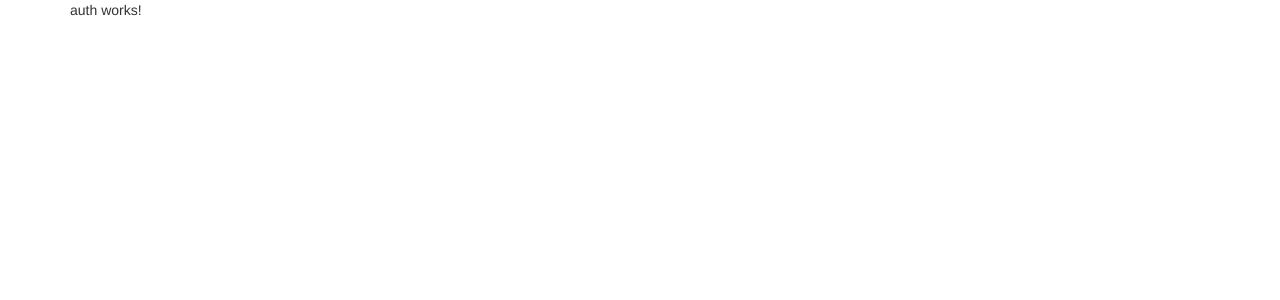
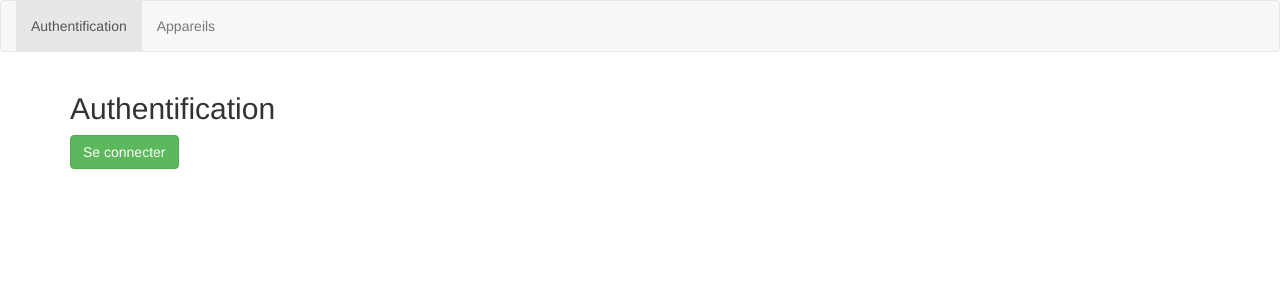
Before and after one commit to ondina-draia/angular-project, an Angular app: page /auth in a window 1280 px wide. Shown: the top 300 px of the page. Built offline with nearby package versions, Linux system fonts and the light colour scheme.

Commit message:
ca marche

```diff
--- a/src/app/app.component.html
+++ b/src/app/app.component.html
@@ -1,3 +1,11 @@
+<nav class="navbar navbar-default">
+  <div class="container-fluid">
+    <ul class="nav navbar-nav">
+      <li routerLinkActive = "active"><a routerLink = "auth"> Authentification </a></li>
+      <li routerLinkActive = "active"><a routerLink = "appareils"> Appareils </a></li>
+    </ul>
+  </div>
+</nav>
 <div class="container">
   <div class="row">
     <div class="col-xs-12">
--- a/src/app/app.module.ts
+++ b/src/app/app.module.ts
@@ -11,6 +11,7 @@ import { AppareilService } from "./services/appareil.service";
 import { AuthComponent } from './auth/auth.component';
 import { AppareilViewComponent } from './appareil-view/appareil-view.component';
 import { RouterModule, Routes } from "@angular/router";
+import { AuthService } from './services/auth.services';
 
 const appRoutes: Routes = [
   { path: 'appareils', component: AppareilViewComponent },
@@ -32,7 +33,8 @@ const appRoutes: Routes = [
     RouterModule.forRoot(appRoutes)
   ],
   providers: [
-    AppareilService
+    AppareilService,
+    AuthService
   ],
   bootstrap: [AppComponent]
 })
--- a/src/app/appareil-view/appareil-view.component.ts
+++ b/src/app/appareil-view/appareil-view.component.ts
@@ -7,32 +7,21 @@ import { AppareilService } from '../services/appareil.service';
   styleUrls: ['./appareil-view.component.scss']
 })
 export class AppareilViewComponent implements OnInit {
-  //appareils move in appareil.service.ts
+
   appareils: any[];
 
-  isAuth = false;
+  lastUpdate = new Promise((resolve, reject) => {
+    const date = new Date();
+    setTimeout(
+      () => {
+        resolve(date);
+      }, 2000
+    );
+  });
 
-  // Pipes date
-  lastUpdate = new Promise(
-    (resolve, reject) => {
-      const date = new Date();
-      setTimeout(() => {
-        resolve(date);
-        }, 2000
-      );
-    }
-  )
-
-
-  constructor(private appareilService: AppareilService) {
-    // setTimeout(() => {
-    //   this.isAuth = true;
-    // }, 4000
-    // );
-  }
+  constructor(private appareilService: AppareilService) { }
 
   ngOnInit() {
-    //create services
     this.appareils = this.appareilService.appareils;
   }
 
@@ -41,10 +30,12 @@ export class AppareilViewComponent implements OnInit {
   }
 
   onEteindre() {
-    if (confirm('Etes-vous sûr de vouloir éteindre tous vos appareils ?')) {
+    if(confirm('Etes-vous sûr de vouloir éteindre tous vos appareils ?')) {
       this.appareilService.switchOffAll();
+    } else {
+      return null;
     }
-    return null
   }
-
+/*The comlaint is that the first if(){} is missing an else{} block with a return statement. You can disable this behaviour in a tsconfig file setting:
+ "noImplicitReturns": false, */
 }
--- a/src/app/auth/auth.component.html
+++ b/src/app/auth/auth.component.html
@@ -1 +1,8 @@
-<p>auth works!</p>
+<h2> Authentification </h2>
+<button class="btn btn-success" *ngIf="!authStatus" (click)="onSignIn()">
+     Se connecter
+</button>
+
+<button class="btn btn-danger" *ngIf="authStatus" (click)="onSignOut()">
+    Se deconnecter
+</button>
--- a/src/app/auth/auth.component.ts
+++ b/src/app/auth/auth.component.ts
@@ -1,5 +1,5 @@
 import { Component, OnInit } from '@angular/core';
-
+import { AuthService } from "../services/auth.services";
 @Component({
   selector: 'app-auth',
   templateUrl: './auth.component.html',
@@ -7,9 +7,24 @@ import { Component, OnInit } from '@angular/core';
 })
 export class AuthComponent implements OnInit {
 
-  constructor() { }
+  authStatus: boolean;
 
-  ngOnInit(): void {
+  constructor(private authService : AuthService) { }
+
+  ngOnInit() {
+    this.authStatus = this.authService.isAuth;
   }
 
+  onSignIn() {
+    this.authService.signIn().then(
+      () => {
+        console.log('Connexion réussie !');
+        this.authStatus = this.authService.isAuth;
+      }
+    );
+  }
+  onSignOut() {
+    this.authService.signOut();
+    this.authStatus = this.authService.isAuth;
+  }
 }
--- /dev/null
+++ b/src/app/services/auth.services.ts
@@ -0,0 +1,20 @@
+export class AuthService {
+  isAuth = false;
+
+  signIn() {
+    return new Promise(
+      (resolve, reject) => {
+        setTimeout(
+          () => {
+            this.isAuth = true;
+            resolve(true);
+          }, 2000
+        );
+      }
+    );
+  }
+
+  signOut() {
+    this.isAuth = false;
+  }
+}
--- a/tsconfig.json
+++ b/tsconfig.json
@@ -6,7 +6,7 @@
     "outDir": "./dist/out-tsc",
     "forceConsistentCasingInFileNames": true,
     "strict": true,
-    "noImplicitReturns": true,
+    "noImplicitReturns": false,
     "noFallthroughCasesInSwitch": true,
     "sourceMap": true,
     "declaration": false,
```
